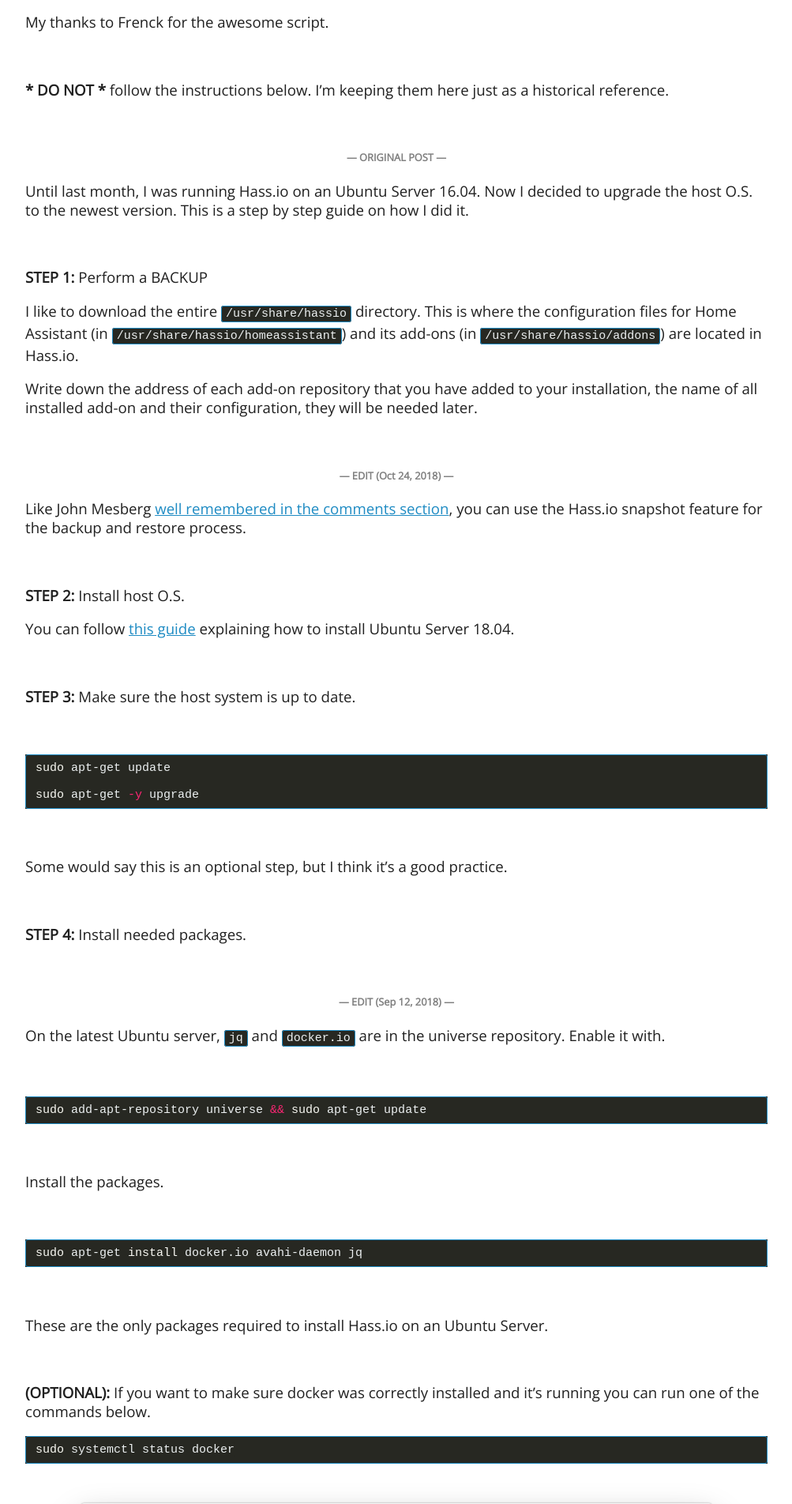
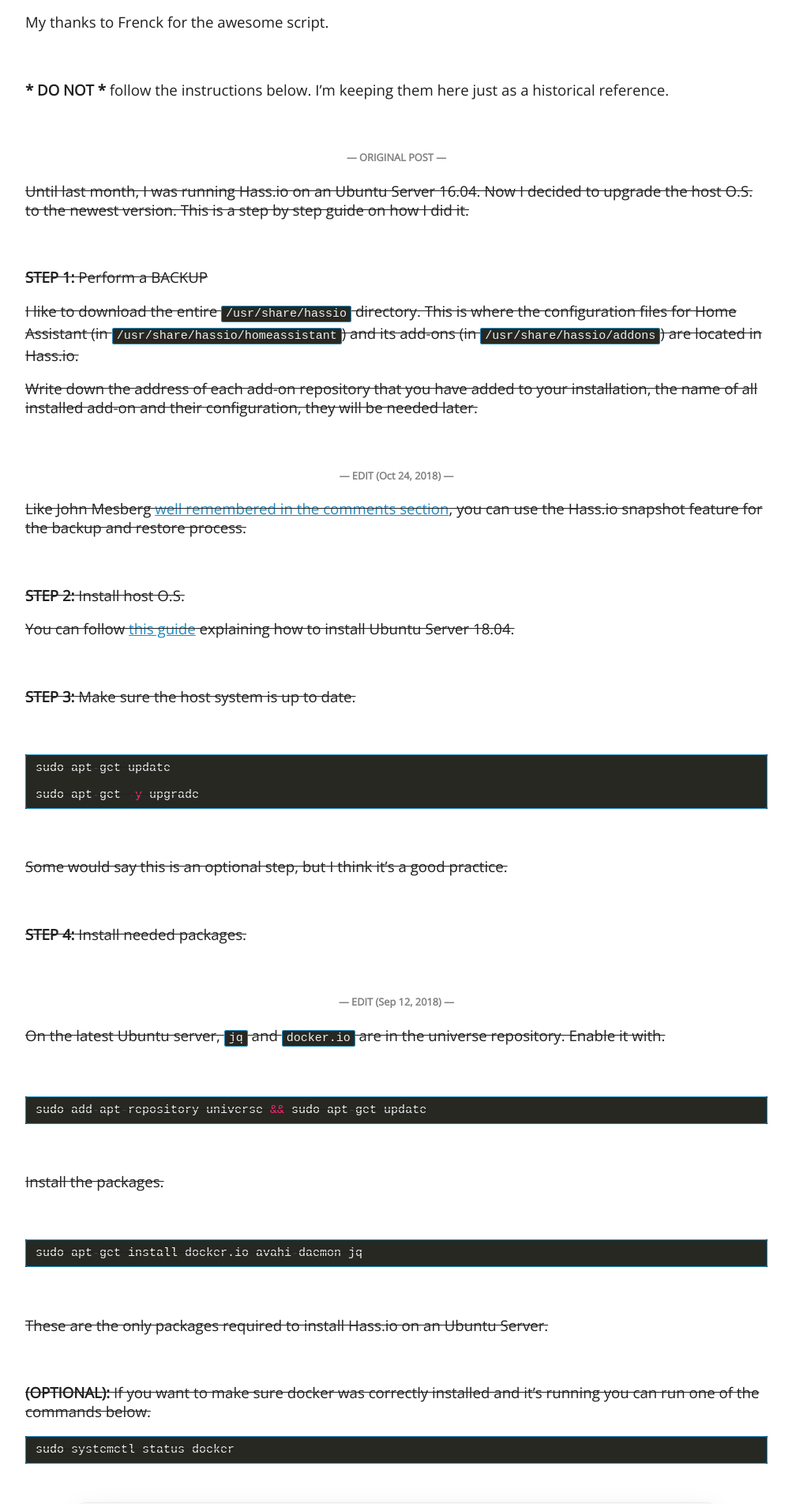
Before and after one commit to bonanitech/blog, a Jekyll site: the page built from _posts/2018-05-12-how-to-install-hass.io-on-ubuntu-server-18.04.md, in a window 1280 px wide. Shown: the part 458-2362 px from the top of the page at 79% size, without its empty margins (138-1141 px from the left). Built offline with Jekyll 4.4.1, drawn with Linux system fonts in a browser that asks for light colours; comment, search, counter and statistics services are not loaded.

Commit message:
Update post

````diff
--- a/_posts/2018-05-12-how-to-install-hass.io-on-ubuntu-server-18.04.md
+++ b/_posts/2018-05-12-how-to-install-hass.io-on-ubuntu-server-18.04.md
@@ -25,14 +25,18 @@ My thanks to Frenck for the awesome script.
 {: style="color:gray; font-size: 80%; text-align: center;"}
 
 Until last month, I was running Hass.io on an Ubuntu Server 16.04. Now I decided to upgrade the host O.S. to the newest version. This is a step by step guide on how I did it.
+{: style="text-decoration: line-through;"}
 
 <br />
 
 **STEP 1:** Perform a BACKUP
+{: style="text-decoration: line-through;"}
 
 I like to download the entire `/usr/share/hassio` directory. This is where the configuration files for Home Assistant \(in `/usr/share/hassio/homeassistant`\) and its add-ons \(in `/usr/share/hassio/addons`\) are located in Hass.io.
+{: style="text-decoration: line-through;"}
 
 Write down the address of each add-on repository that you have added to your installation, the name of all installed add-on and their configuration, they will be needed later.
+{: style="text-decoration: line-through;"}
 
 <br />
 
@@ -40,16 +44,20 @@ Write down the address of each add-on repository that you have added to your ins
 {: style="color:gray; font-size: 80%; text-align: center;"}
 
 Like John Mesberg [well remembered in the comments section](https://bonani.tech/how-to-install-hass.io-on-ubuntu-server-18.04/#comment-4159094116), you can use the Hass.io snapshot feature for the backup and restore process.
+{: style="text-decoration: line-through;"}
 
 <br />
 
 **STEP 2:** Install host O.S.
+{: style="text-decoration: line-through;"}
 
 You can follow [this guide](https://www.howtoforge.com/tutorial/ubuntu-lts-minimal-server/) explaining how to install Ubuntu Server 18.04.
+{: style="text-decoration: line-through;"}
 
 <br />
 
 **STEP 3:** Make sure the host system is up to date.
+{: style="text-decoration: line-through;"}
 
 <br />
 
@@ -58,14 +66,17 @@ sudo apt-get update
 
 sudo apt-get -y upgrade
 ```
+{: style="text-decoration: line-through;"}
 
 <br />
 
 Some would say this is an optional step, but I think it's a good practice.
+{: style="text-decoration: line-through;"}
 
 <br />
 
 **STEP 4:** Install needed packages.
+{: style="text-decoration: line-through;"}
 
 <br />
 
@@ -73,102 +84,130 @@ Some would say this is an optional step, but I think it's a good practice.
 {: style="color:gray; font-size: 80%; text-align: center;"}
 
 On the latest Ubuntu server, `jq` and `docker.io` are in the universe repository. Enable it with.
+{: style="text-decoration: line-through;"}
 
 <br />
 
 ```bash
 sudo add-apt-repository universe && sudo apt-get update
 ```
+{: style="text-decoration: line-through;"}
 
 <br />
 
 Install the packages.
+{: style="text-decoration: line-through;"}
 
 <br />
 
 ```bash
 sudo apt-get install docker.io avahi-daemon jq
 ```
+{: style="text-decoration: line-through;"}
 
 <br />
 
 These are the only packages required to install Hass.io on an Ubuntu Server.
+{: style="text-decoration: line-through;"}
 
 <br />
 
 **\(OPTIONAL\):** If you want to make sure docker was correctly installed and it's running you can run one of the commands below.
+{: style="text-decoration: line-through;"}
 
 ```bash
 sudo systemctl status docker
 ```
+{: style="text-decoration: line-through;"}
 
 ![sudo systemctl status docker]({{ "/assets/img/Screenshot 2018-05-11 12.00.41.png" | absolute_url }})
+{: style="opacity: 0.5;"}
 
 <br />
 
 ```bash
 sudo docker ps
 ```
+{: style="text-decoration: line-through;"}
 
 ![sudo docker ps]({{ "/assets/img/Screenshot 2018-05-11 12.01.07.png" | absolute_url }})
+{: style="opacity: 0.5;"}
 
 <br />
 
 **STEP 5:** Install Hass.io
+{: style="text-decoration: line-through;"}
 
 To install Hass.io in this environment you need to run the following command as described in [this page](https://www.home-assistant.io/hassio/installation/#alternative-install-on-generic-linux-server).
+{: style="text-decoration: line-through;"}
 
 <br />
 
 ```bash
 curl -sL https://raw.githubusercontent.com/home-assistant/hassio-build/master/install/hassio_install | sudo bash -s
 ```
+{: style="text-decoration: line-through;"}
 
 <br />
 
 Then you can access `http://server_ip_address:8123` in your web browser.
+{: style="text-decoration: line-through;"}
 
 You should see this message. Just wait.
+{: style="text-decoration: line-through;"}
 
 <br />
 
 ![installing]({{ "/assets/img/Screenshot 2018-05-11 12.12.18.png" | absolute_url }})
+{: style="opacity: 0.5;"}
 
 <br />
 
 After a few minutes the page should be refreshed automatically and you should see the page below.
+{: style="text-decoration: line-through;"}
 
 <br />
 
 ![running]({{ "/assets/img/Screenshot 2018-05-11 12.17.24.png" | absolute_url }})
+{: style="opacity: 0.5;"}
 
 <br />
 
 In some cases, after some time, you may receive an error message saying the page is inaccessible, a manual page refresh should resolve that.
+{: style="text-decoration: line-through;"}
 
 <br />
 
 **STEP 6:** Reinstall, reconfigure and start add-ons.
+{: style="text-decoration: line-through;"}
 
 Click *Hass.io* in the left pane, and then click *ADD-ON STORE*.
+{: style="text-decoration: line-through;"}
 
 Add the repositories you wrote down in **STEP 1**, install the add-ons you had in your previous install, reconfigure and start them.
+{: style="text-decoration: line-through;"}
 
 <br />
 
 **STEP 7:** Restore Home Assistant configuration files from backup.
+{: style="text-decoration: line-through;"}
 
 If you followed the guide in **STEP 2** you should have access to the server via SSH.
+{: style="text-decoration: line-through;"}
 
 Connect to it using your preferred SCP client, remove all the files in `/usr/share/hassio/homeassistant` and upload the Home Assistant configuration files from your backup to that directory.
+{: style="text-decoration: line-through;"}
 
 <br />
 
 **STEP 8:** Restart Home Assistant or reboot the host system.
+{: style="text-decoration: line-through;"}
 
 Then you can restart Home Assistant or reboot your system \(only if you really want to\).
+{: style="text-decoration: line-through;"}
 
 That's it! Now you have Hass.io running on Ubuntu Server 18.04.
+{: style="text-decoration: line-through;"}
 
 <br />
 
````
